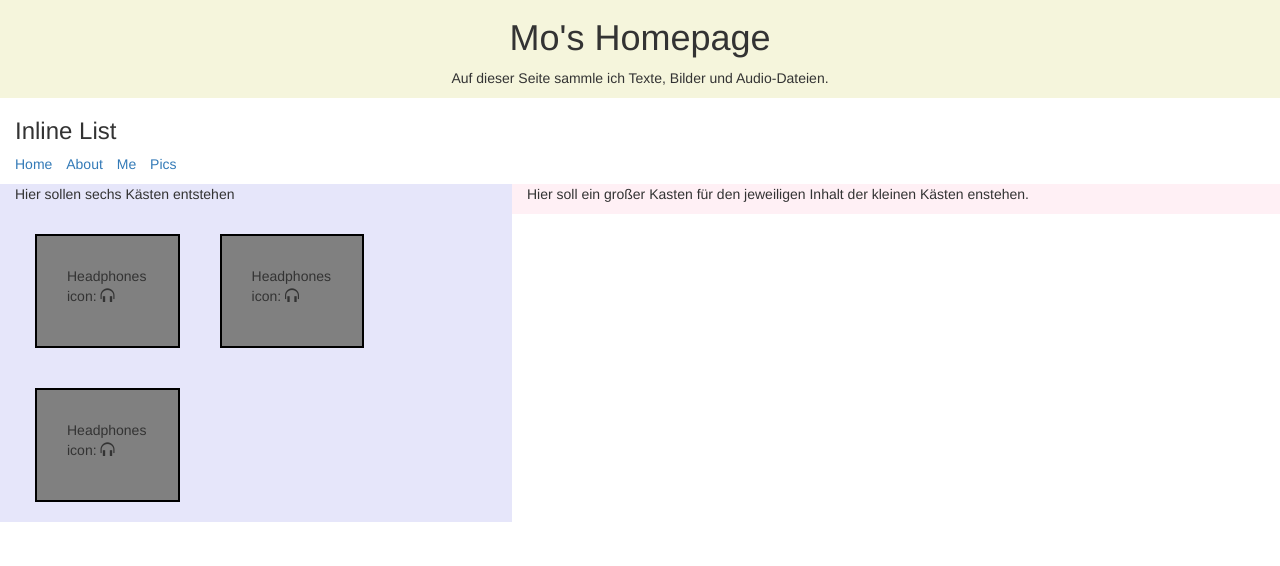
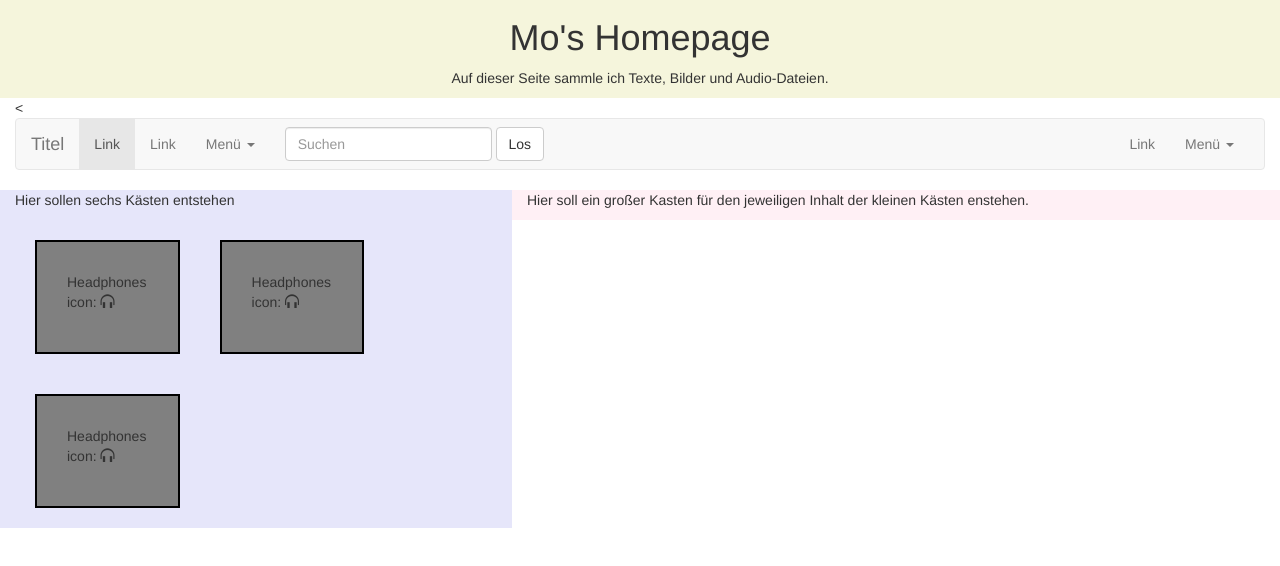
Before and after one commit to moho58/webdesign, a plain HTML site: page bootstrap/index.html in a window 1280 px wide. Shown: the part 22-588 px from the top of the page. Drawn offline with nearby package versions, Linux system fonts and the light colour scheme.

Commit message:
Add Navigation instead of Menu

```diff
--- a/bootstrap/index.html
+++ b/bootstrap/index.html
@@ -64,15 +64,59 @@
     				<p>Auf dieser Seite sammle ich Texte, Bilder und Audio-Dateien.</p>
 	    	</div>
     	</div>
-    	<div class="Menu">
-  			<h3>Inline List</h3>
-  				<ul class="list-inline">
-    				<li><a href="#">Home</a></li>
-    				<li><a href="#">About</a></li>
-    				<li><a href="#">Me</a></li>
-    				<li><a href="#">Pics</a></li>
-  				</ul>
-		</div>
+    	<<nav class="navbar navbar-default">
+  <div class="container-fluid">
+    <!-- Titel und Schalter werden für eine bessere mobile Ansicht zusammengefasst -->
+    <div class="navbar-header">
+      <button type="button" class="navbar-toggle collapsed" data-toggle="collapse" data-target="#bs-example-navbar-collapse-1" aria-expanded="false">
+        <span class="sr-only">Navigation ein-/ausblenden</span>
+        <span class="icon-bar"></span>
+        <span class="icon-bar"></span>
+        <span class="icon-bar"></span>
+      </button>
+      <a class="navbar-brand" href="#">Titel</a>
+    </div>
+
+    <!-- Alle Navigationslinks, Formulare und anderer Inhalt werden hier zusammengefasst und können dann ein- und ausgeblendet werden -->
+    <div class="collapse navbar-collapse" id="bs-example-navbar-collapse-1">
+      <ul class="nav navbar-nav">
+        <li class="active"><a href="#">Link <span class="sr-only">(aktuell)</span></a></li>
+        <li><a href="#">Link</a></li>
+        <li class="dropdown">
+          <a href="#" class="dropdown-toggle" data-toggle="dropdown" role="button" aria-haspopup="true" aria-expanded="false">Menü <span class="caret"></span></a>
+          <ul class="dropdown-menu">
+            <li><a href="#">Aktion</a></li>
+            <li><a href="#">Andere Aktion</a></li>
+            <li><a href="#">Irgendwas anderes</a></li>
+            <li role="separator" class="divider"></li>
+            <li><a href="#">Abgetrennter Link</a></li>
+            <li role="separator" class="divider"></li>
+            <li><a href="#">Noch ein abgetrennter Link</a></li>
+          </ul>
+        </li>
+      </ul>
+      <form class="navbar-form navbar-left" role="search">
+        <div class="form-group">
+          <input type="text" class="form-control" placeholder="Suchen">
+        </div>
+        <button type="submit" class="btn btn-default">Los</button>
+      </form>
+      <ul class="nav navbar-nav navbar-right">
+        <li><a href="#">Link</a></li>
+        <li class="dropdown">
+          <a href="#" class="dropdown-toggle" data-toggle="dropdown" role="button" aria-haspopup="true" aria-expanded="false">Menü <span class="caret"></span></a>
+          <ul class="dropdown-menu">
+            <li><a href="#">Aktion</a></li>
+            <li><a href="#">Andere Aktion</a></li>
+            <li><a href="#">Irgendwas anderes</a></li>
+            <li role="separator" class="divider"></li>
+            <li><a href="#">Abgetrennter Link</a></li>
+          </ul>
+        </li>
+      </ul>
+    </div><!-- /.navbar-collapse -->
+  </div><!-- /.container-fluid -->
+</nav>
     </div>
           <!--Große Navigationsbox mit Glyphicons -->
      <div class="container-fluid">
```
